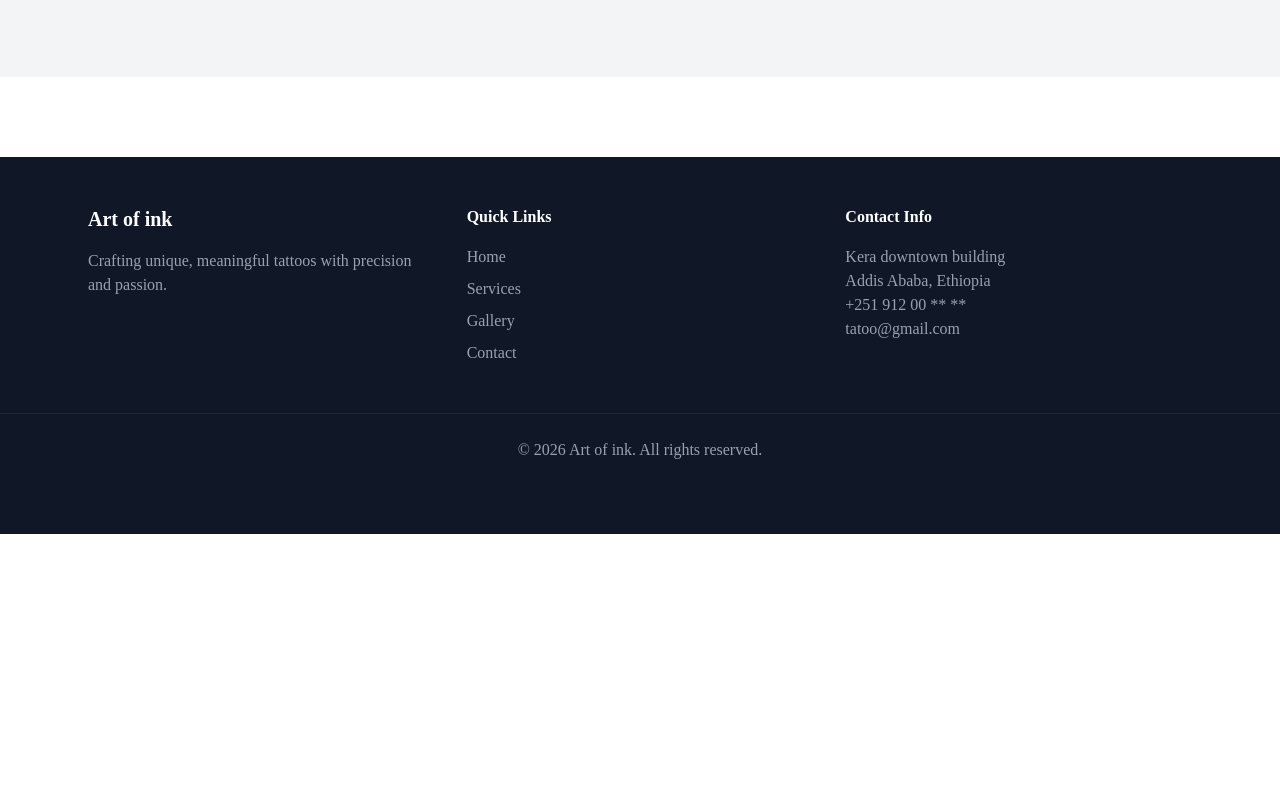
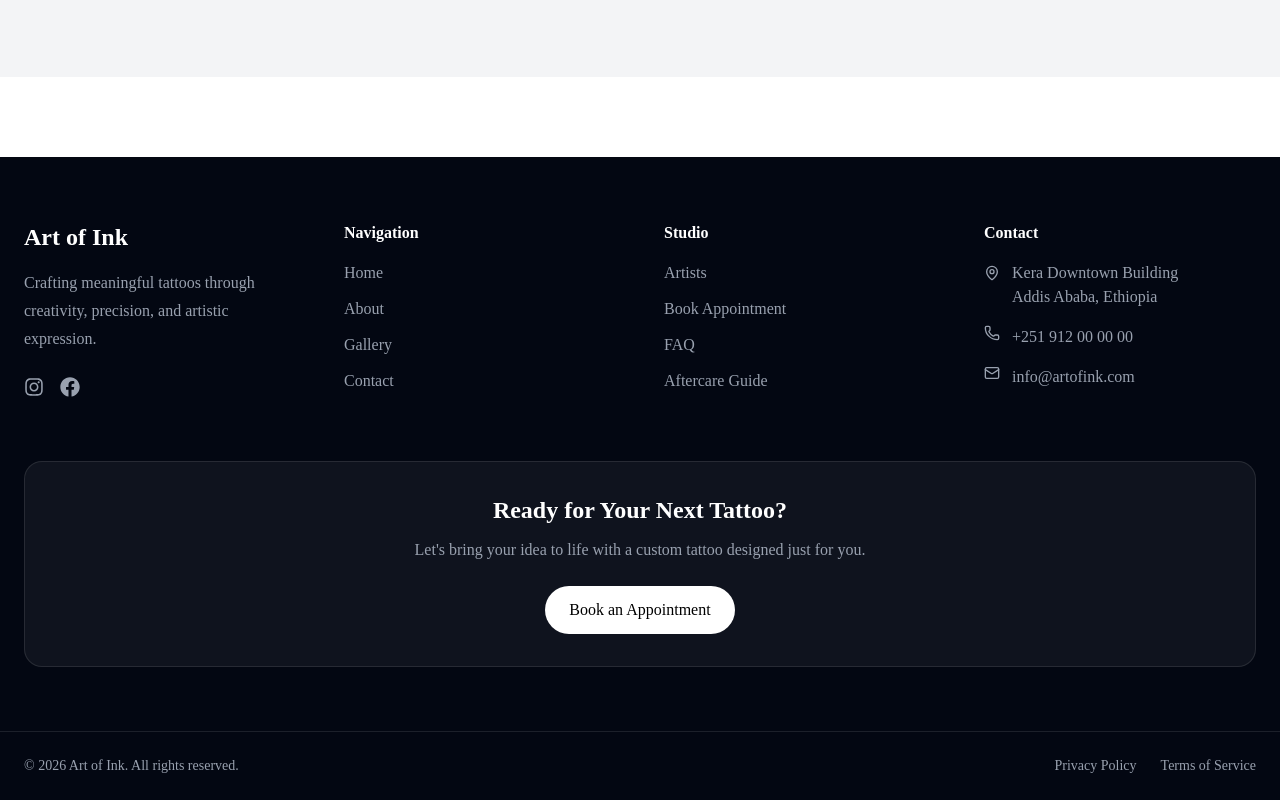
Before and after one commit to Nuhamin-07/tattoo-studio, a Next.js app: page / in a window 1280 px wide. Shown: the part 4280-5080 px from the top of the page. Before the commit the page ends 4814 px from the top, so only its background shows below. Built offline with nearby package versions, Linux system fonts and the light colour scheme.

Commit message:
footer component modified and react icons added

```diff
--- a/components/footer.tsx
+++ b/components/footer.tsx
@@ -1,34 +1,205 @@
+import Link from "next/link";
+import { MapPin, Mail, Phone } from "lucide-react";
+import { FaFacebook, FaInstagram } from "react-icons/fa";
+
 export default function Footer() {
     return (
-        <footer className="bg-gray-900 py-12 text-gray-400 mt-20">
-            <div className="max-w-6xl mx-auto px-6 grid grid-cols-1 md:grid-cols-3 gap-8">
-                <div>
-                    <h3 className="text-white font-semibold mb-4 text-xl">Art of ink</h3>
-                    <p>Crafting unique, meaningful tattoos with precision and passion.</p>
+        <footer className="mt-20 bg-gray-950 text-gray-400">
+            <div className="mx-auto max-w-7xl px-6 py-16">
+                <div className="grid gap-12 md:grid-cols-4">
+                    {/* Brand */}
+                    <div>
+                        <h3 className="text-2xl font-bold text-white">
+                            Art of Ink
+                        </h3>
+
+                        <p className="mt-4 leading-7">
+                            Crafting meaningful tattoos through creativity,
+                            precision, and artistic expression.
+                        </p>
+
+                        <div className="mt-6 flex gap-4">
+                            <a
+                                href="#"
+                                aria-label="Instagram"
+                                className="transition hover:text-white"
+                            >
+                                <FaInstagram size={20} />
+                            </a>
+
+                            <a
+                                href="#"
+                                aria-label="Facebook"
+                                className="transition hover:text-white"
+                            >
+                                <FaFacebook size={20} />
+                            </a>
+                        </div>
+                    </div>
+
+                    {/* Navigation */}
+                    <div>
+                        <h4 className="mb-4 font-semibold text-white">
+                            Navigation
+                        </h4>
+
+                        <ul className="space-y-3">
+                            <li>
+                                <Link
+                                    href="/"
+                                    className="transition hover:text-white"
+                                >
+                                    Home
+                                </Link>
+                            </li>
+
+                            <li>
+                                <Link
+                                    href="/about-us"
+                                    className="transition hover:text-white"
+                                >
+                                    About
+                                </Link>
+                            </li>
+
+                            <li>
+                                <Link
+                                    href="/gallery"
+                                    className="transition hover:text-white"
+                                >
+                                    Gallery
+                                </Link>
+                            </li>
+
+                            <li>
+                                <Link
+                                    href="/contact-us"
+                                    className="transition hover:text-white"
+                                >
+                                    Contact
+                                </Link>
+                            </li>
+                        </ul>
+                    </div>
+
+                    {/* Studio */}
+                    <div>
+                        <h4 className="mb-4 font-semibold text-white">
+                            Studio
+                        </h4>
+
+                        <ul className="space-y-3">
+                            <li>
+                                <Link
+                                    href="/artists"
+                                    className="transition hover:text-white"
+                                >
+                                    Artists
+                                </Link>
+                            </li>
+
+                            <li>
+                                <Link
+                                    href="/appointment"
+                                    className="transition hover:text-white"
+                                >
+                                    Book Appointment
+                                </Link>
+                            </li>
+
+                            <li>
+                                <Link
+                                    href="/faq"
+                                    className="transition hover:text-white"
+                                >
+                                    FAQ
+                                </Link>
+                            </li>
+
+                            <li>
+                                <Link
+                                    href="/aftercare"
+                                    className="transition hover:text-white"
+                                >
+                                    Aftercare Guide
+                                </Link>
+                            </li>
+                        </ul>
+                    </div>
+
+                    {/* Contact */}
+                    <div>
+                        <h4 className="mb-4 font-semibold text-white">
+                            Contact
+                        </h4>
+
+                        <div className="space-y-4">
+                            <div className="flex gap-3">
+                                <MapPin className="mt-1 h-4 w-4 shrink-0" />
+                                <span>
+                                    Kera Downtown Building
+                                    <br />
+                                    Addis Ababa, Ethiopia
+                                </span>
+                            </div>
+
+                            <div className="flex gap-3">
+                                <Phone className="h-4 w-4 shrink-0" />
+                                <span>+251 912 00 00 00</span>
+                            </div>
+
+                            <div className="flex gap-3">
+                                <Mail className="h-4 w-4 shrink-0" />
+                                <span>info@artofink.com</span>
+                            </div>
+                        </div>
+                    </div>
                 </div>
 
-                <div>
-                    <h3 className="text-white font-semibold mb-4">Quick Links</h3>
-                    <ul className="space-y-2">
-                        <li><a href="/" className="hover:text-white transition">Home</a></li>
-                        <li><a href="/services" className="hover:text-white transition">Services</a></li>
-                        <li><a href="/gallery" className="hover:text-white transition">Gallery</a></li>
-                        <li><a href="/contact-us" className="hover:text-white transition">Contact</a></li>
-                    </ul>
-                </div>
+                {/* CTA */}
+                <div className="mt-16 rounded-2xl border border-white/10 bg-white/5 p-8 text-center">
+                    <h3 className="text-2xl font-bold text-white">
+                        Ready for Your Next Tattoo?
+                    </h3>
 
-                <div>
-                    <h3 className="text-white font-semibold mb-4">Contact Info</h3>
-                    <p>Kera downtown building</p>
-                    <p>Addis Ababa, Ethiopia</p>
-                    <p>+251 912 00 ** **</p>
-                    <p>tatoo@gmail.com</p>
+                    <p className="mx-auto mt-3 max-w-xl">
+                        Let's bring your idea to life with a custom tattoo
+                        designed just for you.
+                    </p>
+
+                    <Link
+                        href="/appointment"
+                        className="mt-6 inline-block rounded-full bg-white px-6 py-3 font-medium text-black transition hover:bg-gray-200"
+                    >
+                        Book an Appointment
+                    </Link>
                 </div>
             </div>
 
-            <div className="border-t border-gray-800 mt-12 py-6 text-center">
-                <p>&copy; 2026 Art of ink. All rights reserved.</p>
+            {/* Bottom Bar */}
+            <div className="border-t border-white/10">
+                <div className="mx-auto flex max-w-7xl flex-col items-center justify-between gap-3 px-6 py-6 text-sm md:flex-row">
+                    <p>
+                        © 2026 Art of Ink. All rights reserved.
+                    </p>
+
+                    <div className="flex gap-6">
+                        <Link
+                            href="/privacy-policy"
+                            className="hover:text-white"
+                        >
+                            Privacy Policy
+                        </Link>
+
+                        <Link
+                            href="/terms"
+                            className="hover:text-white"
+                        >
+                            Terms of Service
+                        </Link>
+                    </div>
+                </div>
             </div>
         </footer>
-    )
+    );
 }
--- a/package.json
+++ b/package.json
@@ -20,6 +20,7 @@
     "react-day-picker": "^10.0.1",
     "react-dom": "19.2.8",
     "react-hook-form": "^7.88.0",
+    "react-icons": "^5.7.0",
     "shadcn": "^4.21.0",
     "tw-animate-css": "^1.4.0",
     "zod": "^4.6.5"
```
Also changed, not shown: 1 other file (tests, documents, lock files or other folders).
